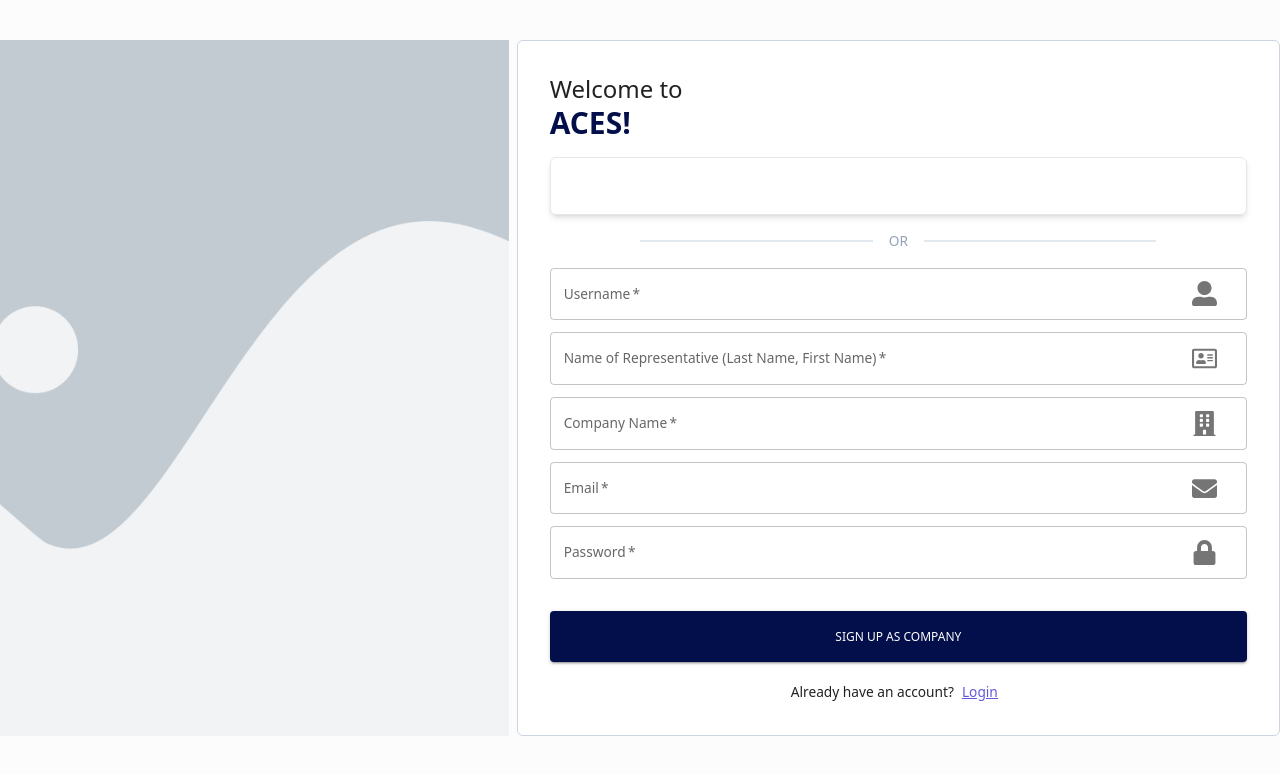
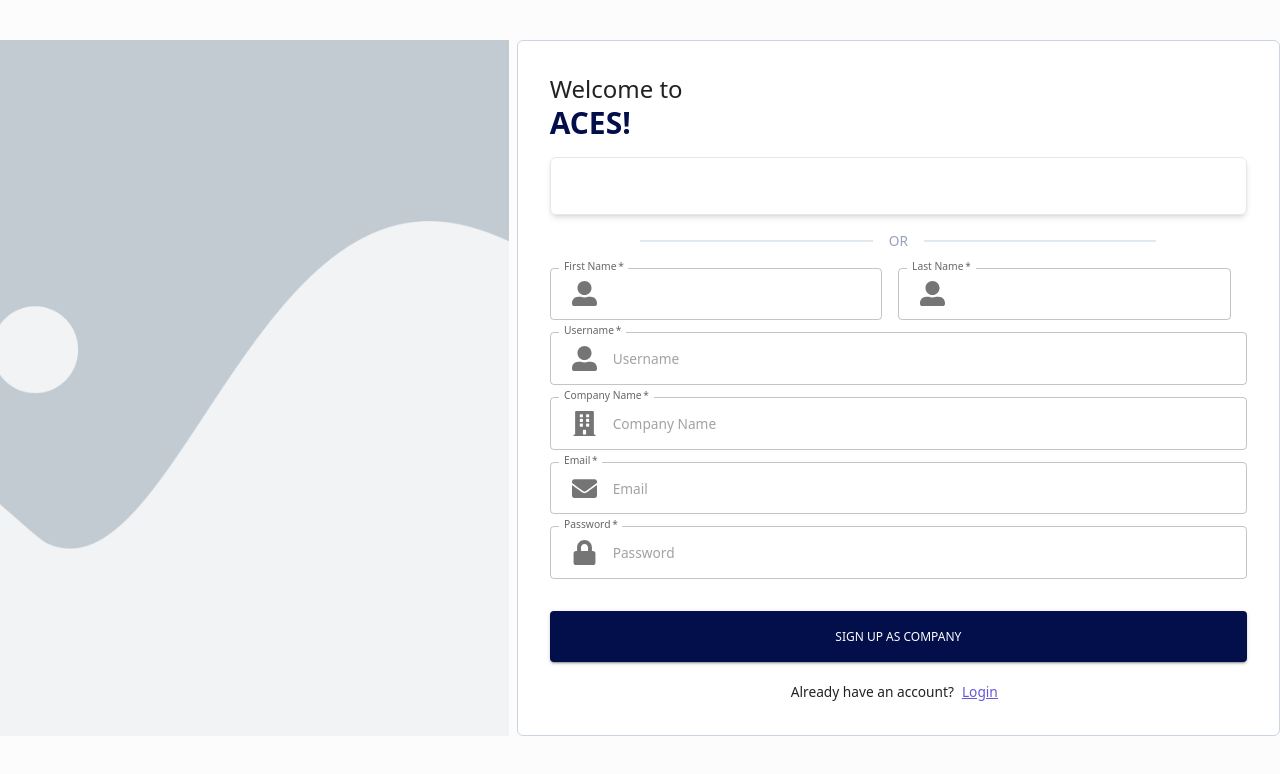
Before and after one commit to siruthesiru/dcismresponsive, a React (Create React App) app: page /signup/company in a window 1280 px wide. Shown: the top 774 px of the page. Built offline with nearby package versions, Linux system fonts and the light colour scheme.

Commit message:
Remove warnings

```diff
--- a/src/pages/Public/ChangePassword/index.js
+++ b/src/pages/Public/ChangePassword/index.js
@@ -28,7 +28,7 @@ const ChangePassword = () => {
                 <div className="mb-3 flex items-center">
                     <TextField
                         InputProps={{
-                            endAdornment: (
+                            startAdornment: (
                                 <InputAdornment position="start">
                                     <FaKey size={25} className="mx-2" />
                                 </InputAdornment>
@@ -36,6 +36,7 @@ const ChangePassword = () => {
                         }}
 
                         sx={{ outline: "none", flex: 1 }}
+                        placeholder="Password"
                         type="password"
                         label="Password"
                         variant="outlined"
@@ -50,13 +51,14 @@ const ChangePassword = () => {
                 <div className="mb-3 flex items-center">
                     <TextField
                         InputProps={{
-                            endAdornment: (
+                            startAdornment: (
                                 <InputAdornment position="start">
                                     <FaKey size={25} className="mx-2" />
                                 </InputAdornment>
                             ),
                         }}
                         sx={{ outline: "none", flex: 1 }}
+                        placeholder="Confirm Password"
                         type="password"
                         label="Confirm Password"
                         variant="outlined"
--- a/src/pages/Public/ForgotPassword/index.js
+++ b/src/pages/Public/ForgotPassword/index.js
@@ -28,7 +28,7 @@ const ForgotPassword = () => {
                 <div className="mb-3 flex items-center">
                     <TextField
                         InputProps={{
-                            endAdornment: (
+                            startAdornment: (
                                 <InputAdornment position="start">
                                     <FaEnvelope size={25} className="mx-2" />
                                 </InputAdornment>
@@ -36,6 +36,7 @@ const ForgotPassword = () => {
                         }}
 
                         sx={{ outline: "none", flex: 1 }}
+                        placeholder="Email"
                         type="email"
                         label="Email"
                         variant="outlined"
--- a/src/pages/Public/RegisterAlumni/index.js
+++ b/src/pages/Public/RegisterAlumni/index.js
@@ -1,6 +1,6 @@
 
 import React, { useState } from "react";
-import { FaEnvelope, FaLock, FaIdBadge, FaRegAddressCard, FaUserAlt } from "react-icons/fa";
+import { FaEnvelope, FaLock, FaIdBadge, FaUserAlt } from "react-icons/fa";
 import { NavLink } from "react-router-dom";
 import { useDispatch, useSelector } from "react-redux";
 import { SignUp } from "../../../services/authentication";
@@ -17,7 +17,8 @@ const RegisterAlumni = () => {
 
     const [username, setUsername] = useState("");
     const [password, setPassword] = useState("");
-    const [name, setName] = useState("");
+    const [firstname, setFirstName] = useState("");
+    const [lastname, setLastName] = useState("");
     const [idNum, setIdNum] = useState("");
     const [email, setEmail] = useState("");
 
@@ -26,7 +27,7 @@ const RegisterAlumni = () => {
 
     const handleSubmit = (event) => {
         event.preventDefault();
-        SignUp(dispatch, { username, password, name, idNum, email })
+        SignUp(dispatch, { username, password, firstname, lastname, idNum, email })
 
     };
 
@@ -34,9 +35,50 @@ const RegisterAlumni = () => {
         <FormWithHeader imageSrc={placeholder}>
             <form onSubmit={handleSubmit}>
                 <div className="mb-3 flex items-center">
+
                     <TextField
                         InputProps={{
-                            endAdornment: (
+                            startAdornment: (
+                                <InputAdornment position="start">
+                                    <FaUserAlt size={25} className="mx-2" />
+                                </InputAdornment>
+                            ),
+                        }}
+
+                        sx={{ outline: "none", flex: 1, marginRight: 2 }}
+                        type="text"
+                        label="First Name"
+                        autoComplete="firstname"
+                        variant="outlined"
+                        fullWidth
+                        required
+                        value={firstname}
+                        onChange={(e) => setFirstName(e.target.value)}
+                    />
+                    <TextField
+                        InputProps={{
+                            startAdornment: (
+                                <InputAdornment position="start">
+                                    <FaUserAlt size={25} className="mx-2" />
+                                </InputAdornment>
+                            ),
+                        }}
+
+                        sx={{ outline: "none", flex: 1, marginRight: 2 }}
+                        type="text"
+                        label="Last Name"
+                        autoComplete="lastname"
+                        variant="outlined"
+                        fullWidth
+                        required
+                        value={lastname}
+                        onChange={(e) => setLastName(e.target.value)}
+                    />
+                </div>
+                <div className="mb-3 flex items-center">
+                    <TextField
+                        InputProps={{
+                            startAdornment: (
                                 <InputAdornment position="start">
                                     <FaUserAlt size={25} className="mx-2" />
                                 </InputAdornment>
@@ -45,6 +87,7 @@ const RegisterAlumni = () => {
 
                         sx={{ outline: "none", flex: 1 }}
                         type="text"
+                        placeholder="Username"
                         label="Username"
                         variant="outlined"
                         autoComplete="username"
@@ -56,32 +99,9 @@ const RegisterAlumni = () => {
                 </div>
 
                 <div className="mb-3 flex items-center">
-
                     <TextField
                         InputProps={{
-                            endAdornment: (
-                                <InputAdornment position="start">
-                                    <FaRegAddressCard size={25} className="mx-2" />
-                                </InputAdornment>
-                            ),
-                        }}
-
-                        sx={{ outline: "none", flex: 1 }}
-                        type="text"
-                        label="Complete Name (LastName, FirstName, MI)"
-                        autoComplete="name"
-                        variant="outlined"
-                        fullWidth
-                        required
-                        value={name}
-                        onChange={(e) => setName(e.target.value)}
-                    />
-                </div>
-
-                <div className="mb-3 flex items-center">
-                    <TextField
-                        InputProps={{
-                            endAdornment: (
+                            startAdornment: (
                                 <InputAdornment position="start">
                                     <FaIdBadge size={25} className="mx-2" />
                                 </InputAdornment>
@@ -90,6 +110,7 @@ const RegisterAlumni = () => {
 
                         sx={{ outline: "none", flex: 1 }}
                         type="text"
+                        placeholder="USC ID Number"
                         label="USC ID Number"
                         variant="outlined"
                         autoComplete="idNum"
@@ -102,7 +123,7 @@ const RegisterAlumni = () => {
                 <div className="mb-3 flex items-center">
                     <TextField
                         InputProps={{
-                            endAdornment: (
+                            startAdornment: (
                                 <InputAdornment position="start">
                                     <FaEnvelope size={25} className="mx-2" />
                                 </InputAdornment>
@@ -111,6 +132,7 @@ const RegisterAlumni = () => {
 
                         sx={{ outline: "none", flex: 1 }}
                         type="email"
+                        placeholder="Email"
                         label="Email"
                         variant="outlined"
                         autoComplete="email"
@@ -126,7 +148,7 @@ const RegisterAlumni = () => {
 
                     <TextField
                         InputProps={{
-                            endAdornment: (
+                            startAdornment: (
                                 <InputAdornment position="start">
                                     <FaLock size={25} className="mx-2" />
                                 </InputAdornment>
@@ -135,6 +157,7 @@ const RegisterAlumni = () => {
 
                         sx={{ outline: "none", flex: 1 }}
                         type="password"
+                        placeholder="Password"
                         label="Password"
                         variant="outlined"
                         autoComplete="password"
@@ -160,7 +183,7 @@ const RegisterAlumni = () => {
                         <NavLink to="/signin">Login</NavLink>
                     </span> or Register as
                     <span className="text-second underline px-2">
-                        <NavLink to="/signin">Company</NavLink>
+                        <NavLink to="/signup/company">Company</NavLink>
                     </span>
                 </Typography>
             </form>
--- a/src/pages/Public/RegisterCompany/index.js
+++ b/src/pages/Public/RegisterCompany/index.js
@@ -1,6 +1,6 @@
 
 import React, { useState } from "react";
-import { FaEnvelope, FaLock, FaUserAlt, FaBuilding, FaRegAddressCard } from "react-icons/fa";
+import { FaEnvelope, FaLock, FaUserAlt, FaBuilding } from "react-icons/fa";
 import { NavLink } from "react-router-dom";
 import placeholder from '../../../assets/placeholder.webp'
 import FormWithHeader from "../../../components/formheader";
@@ -17,7 +17,8 @@ const RegisterCompany = () => {
 
     const [username, setUsername] = useState("");
     const [password, setPassword] = useState("");
-    const [name, setName] = useState("");
+    const [firstname, setFirstName] = useState("");
+    const [lastname, setLastName] = useState("");
     const [companyName, setCompanyName] = useState("");
     const [email, setEmail] = useState("");
 
@@ -26,16 +27,57 @@ const RegisterCompany = () => {
 
     const handleSubmit = (event) => {
         event.preventDefault();
-        SignUp(dispatch, { username, password, name, companyName, email })
+        SignUp(dispatch, { username, password, lastname, firstname, companyName, email })
 
     };
     return (
         <FormWithHeader imageSrc={placeholder}>
             <form onSubmit={handleSubmit}>
                 <div className="mb-3 flex items-center">
+
                     <TextField
                         InputProps={{
-                            endAdornment: (
+                            startAdornment: (
+                                <InputAdornment position="start">
+                                    <FaUserAlt size={25} className="mx-2" />
+                                </InputAdornment>
+                            ),
+                        }}
+
+                        sx={{ outline: "none", flex: 1, marginRight: 2 }}
+                        type="text"
+                        label="First Name"
+                        autoComplete="firstname"
+                        variant="outlined"
+                        fullWidth
+                        required
+                        value={firstname}
+                        onChange={(e) => setFirstName(e.target.value)}
+                    />
+                    <TextField
+                        InputProps={{
+                            startAdornment: (
+                                <InputAdornment position="start">
+                                    <FaUserAlt size={25} className="mx-2" />
+                                </InputAdornment>
+                            ),
+                        }}
+
+                        sx={{ outline: "none", flex: 1, marginRight: 2 }}
+                        type="text"
+                        label="Last Name"
+                        autoComplete="lastname"
+                        variant="outlined"
+                        fullWidth
+                        required
+                        value={lastname}
+                        onChange={(e) => setLastName(e.target.value)}
+                    />
+                </div>
+                <div className="mb-3 flex items-center">
+                    <TextField
+                        InputProps={{
+                            startAdornment: (
                                 <InputAdornment position="start">
                                     <FaUserAlt size={25} className="mx-2" />
                                 </InputAdornment>
@@ -44,6 +86,7 @@ const RegisterCompany = () => {
 
                         sx={{ outline: "none", flex: 1 }}
                         type="text"
+                        placeholder="Username"
                         label="Username"
                         variant="outlined"
                         autoComplete="username"
@@ -55,32 +98,10 @@ const RegisterCompany = () => {
                 </div>
 
                 <div className="mb-3 flex items-center">
-                    <TextField
-                        InputProps={{
-                            endAdornment: (
-                                <InputAdornment position="start">
-                                    <FaRegAddressCard size={25} className="mx-2" />
-                                </InputAdornment>
-                            ),
-                        }}
-
-                        sx={{ outline: "none", flex: 1 }}
-                        type="text"
-                        label="Name of Representative (Last Name, First Name)"
-                        autoComplete="name"
-                        variant="outlined"
-                        fullWidth
-                        required
-                        value={name}
-                        onChange={(e) => setName(e.target.value)}
-                    />
-                </div>
-
-                <div className="mb-3 flex items-center">
 
                     <TextField
                         InputProps={{
-                            endAdornment: (
+                            startAdornment: (
                                 <InputAdornment position="start">
                                     <FaBuilding size={25} className="mx-2" />
                                 </InputAdornment>
@@ -90,6 +111,7 @@ const RegisterCompany = () => {
                         sx={{ outline: "none", flex: 1 }}
                         type="text"
                         label="Company Name"
+                        placeholder="Company Name"
                         autoComplete="companyName"
                         variant="outlined"
                         fullWidth
@@ -102,7 +124,7 @@ const RegisterCompany = () => {
                 <div className="mb-3 flex items-center">
                     <TextField
                         InputProps={{
-                            endAdornment: (
+                            startAdornment: (
                                 <InputAdornment position="start">
                                     <FaEnvelope size={25} className="mx-2" />
                                 </InputAdornment>
@@ -112,6 +134,7 @@ const RegisterCompany = () => {
                         sx={{ outline: "none", flex: 1 }}
                         type="email"
                         label="Email"
+                        placeholder="Email"
                         variant="outlined"
                         autoComplete="email"
                         fullWidth
@@ -124,7 +147,7 @@ const RegisterCompany = () => {
                 <div className="mb-3 flex items-center">
                     <TextField
                         InputProps={{
-                            endAdornment: (
+                            startAdornment: (
                                 <InputAdornment position="start">
                                     <FaLock size={25} className="mx-2" />
                                 </InputAdornment>
@@ -134,6 +157,7 @@ const RegisterCompany = () => {
                         sx={{ outline: "none", flex: 1 }}
                         type="password"
                         label="Password"
+                        placeholder="Password"
                         variant="outlined"
                         autoComplete="password"
                         fullWidth
```
Also changed, not shown: src/pages/Admin/Company/index.js (+3 -7 lines).
